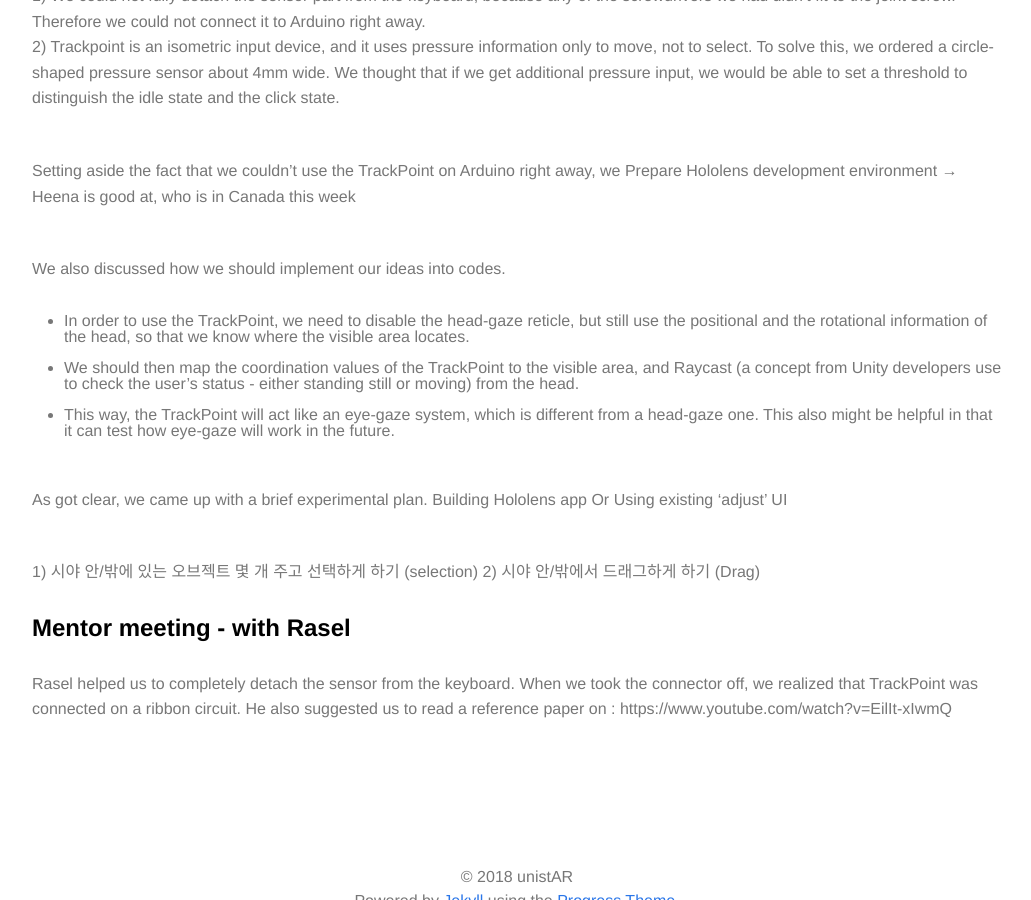
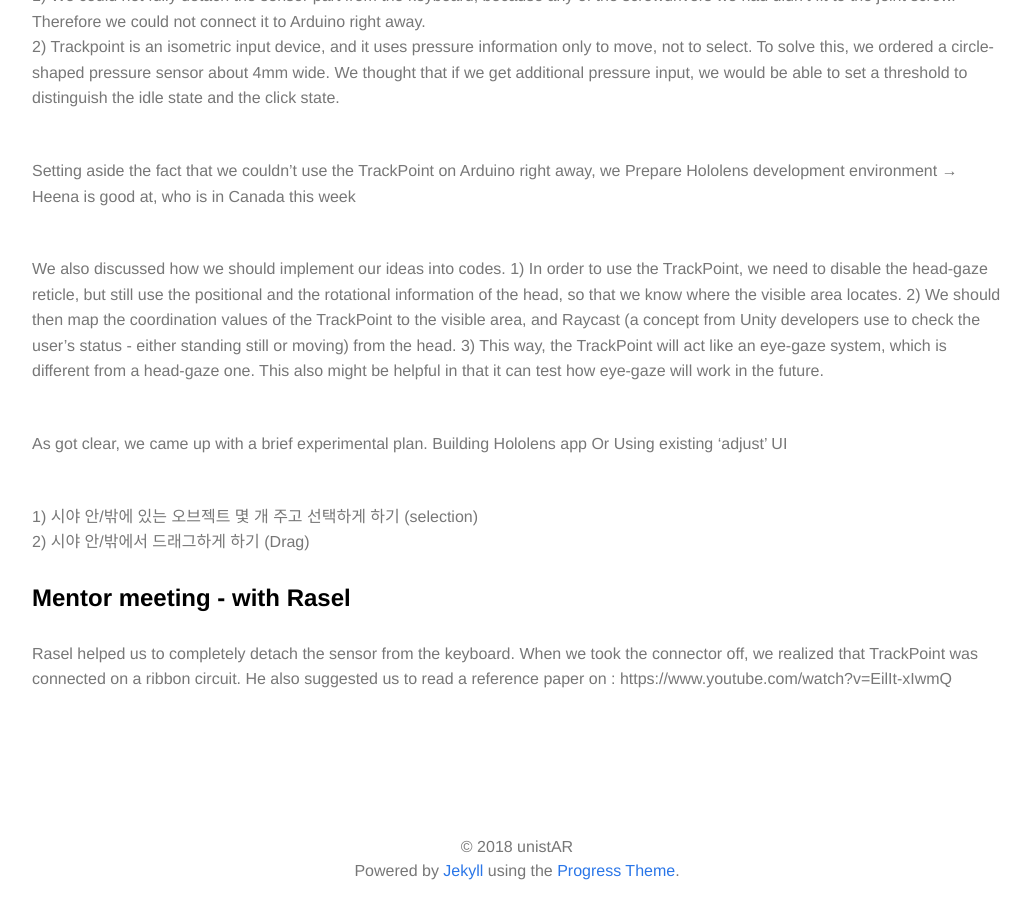
Before and after one commit to unist-AR/unist-AR.github.io, a Jekyll site: the page built from _posts/2018-04-27-Week-7.md, in a window 1280 px wide and 900 px high, scrolled down 617 px. Shown: the whole window, without its empty margins (123-1154 px from the left). Built offline with Jekyll 4.4.1, drawn with Linux system fonts in a browser that asks for light colours; some web fonts are replaced.

Commit message:
modified wk 7

```diff
--- a/_posts/2018-04-27-Week-7.md
+++ b/_posts/2018-04-27-Week-7.md
@@ -9,24 +9,24 @@
 We bought a keyboard from Lenovo that contains a TrackPoint and a joystick for arduino (as an alternative solution). We succeeded in disassembling the keyboard - that is, separating the upper plate from the lower one and pulling out all the circuits. We also found an Arduino Library for TrackPoint, which allow developers to get positional data from the pointer and send it to an Arduino module.
 
 Meanwhile, we confronted some problems as well:<br>
-1) We could not fully detach the sensor part from the keyboard, because any of the screwdrivers we had didn't fit to the joint screw. Therefore we could not connect it to Arduino right away.<br>
-2) Trackpoint is an isometric input device, and it uses pressure information only to move, not to select. To solve this, we ordered a circle-shaped pressure sensor about 4mm wide. We thought that if we get additional pressure input, we would be able to set a threshold to distinguish the idle state and the click state.
+    1) We could not fully detach the sensor part from the keyboard, because any of the screwdrivers we had didn't fit to the joint screw. Therefore we could not connect it to Arduino right away.<br>
+    2) Trackpoint is an isometric input device, and it uses pressure information only to move, not to select. To solve this, we ordered a circle-shaped pressure sensor about 4mm wide. We thought that if we get additional pressure input, we would be able to set a threshold to distinguish the idle state and the click state.
 
 Setting aside the fact that we couldn't use the TrackPoint on Arduino right away, we
 Prepare Hololens development environment
 → Heena is good at, who is in Canada this week
 
 We also discussed how we should implement our ideas into codes.
-1. In order to use the TrackPoint, we need to disable the head-gaze reticle, but still use the positional and the rotational information of the head, so that we know where the visible area locates.
-2. We should then map the coordination values of the TrackPoint to the visible area, and Raycast (a concept from Unity developers use to check the user's status - either standing still or moving) from the head.
-3. This way, the TrackPoint will act like an eye-gaze system, which is different from a head-gaze one. This also might be helpful in that it can test how eye-gaze will work in the future.
+1) In order to use the TrackPoint, we need to disable the head-gaze reticle, but still use the positional and the rotational information of the head, so that we know where the visible area locates.
+2) We should then map the coordination values of the TrackPoint to the visible area, and Raycast (a concept from Unity developers use to check the user's status - either standing still or moving) from the head.
+3) This way, the TrackPoint will act like an eye-gaze system, which is different from a head-gaze one. This also might be helpful in that it can test how eye-gaze will work in the future.
 
 
 As got clear, we came up with a brief experimental plan.
 Building Hololens app
 Or Using existing ‘adjust’ UI
 
-1) 시야 안/밖에 있는 오브젝트 몇 개 주고 선택하게 하기 (selection)
+1) 시야 안/밖에 있는 오브젝트 몇 개 주고 선택하게 하기 (selection)<br>
 2) 시야 안/밖에서 드래그하게 하기 (Drag)
 
 
```
